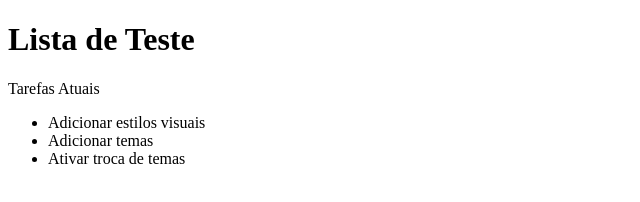
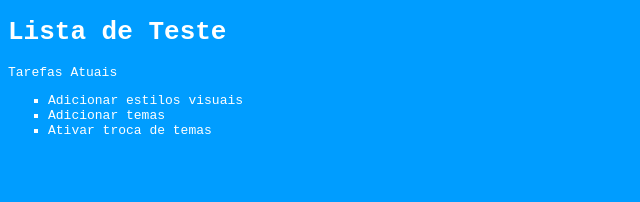
Before and after one commit to j0jds/Site-do-Curso-Bradesco, a plain HTML site: page index.html in a window 1280 px wide. Shown: the whole page, without its empty margins (0-640 px from the left). Drawn offline with Linux system fonts and the light colour scheme.

Commit message:
Update index.html and main.css, now the site have background and a different font color

```diff
--- a/index.html
+++ b/index.html
@@ -1,21 +1,24 @@
 <!DOCTYPE html>
 <html lang="en">
+
 <head>
     <meta charset="UTF-8">
     <meta name="viewport" content="width=device-width, initial-scale=1.0">
     <title>Website Simples do Curso</title>
     <link rel="stylesheet" href="main.css">
 </head>
+
 <body>
 
+    <body class="light-theme"></body>
     <h1>Lista de Teste</h1>
     <p id="mensagem">Tarefas Atuais</p>
     <ul>
-
         <li class="list">Adicionar estilos visuais</li>
         <li class="list">Adicionar temas</li>
         <li class="list">Ativar troca de temas</li>
     </ul>
 
 </body>
+
 </html>
--- a/main.css
+++ b/main.css
@@ -0,0 +1,37 @@
+body {
+
+    font-family: monospace;
+
+}
+
+ul {
+
+    font-family: monospace;
+
+}
+
+li {
+
+    list-style: circle;
+
+}
+
+.list {
+
+    list-style: square;
+
+}
+
+#mensagem {
+
+    font-family: monospace;
+
+}
+
+.light-theme {
+
+    color: #ffffff;
+
+    background: #009dff;
+
+}
```
